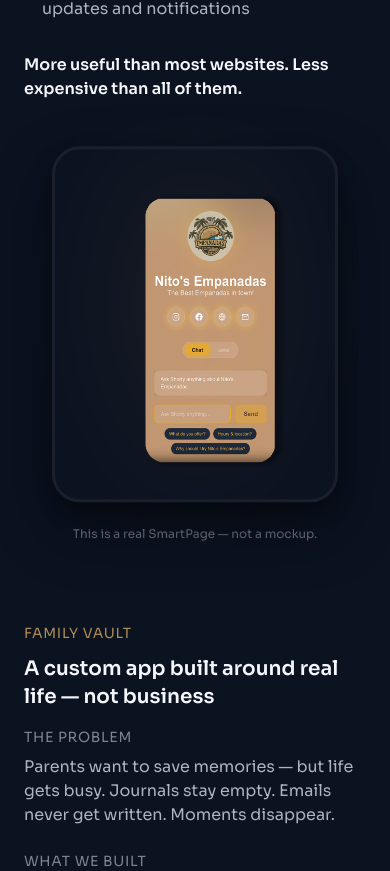
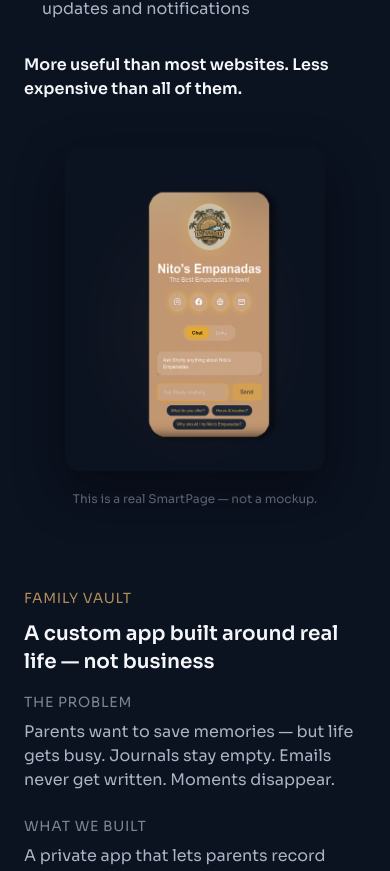
Before and after one commit to Dunzoai/shortlist-pass-hub, a Next.js app: page /digital in a window 390 px wide. Shown: the part 5638-6509 px from the top of the page. Built offline with nearby package versions, Linux system fonts and the light colour scheme.

Commit message:
Strip phone frame - just image with rounded corners and shadow

```diff
--- a/src/app/digital/page.tsx
+++ b/src/app/digital/page.tsx
@@ -778,20 +778,19 @@ function SmartPageModal({ isOpen, onClose }: { isOpen: boolean; onClose: () => v
 
 function SmartPagePreviewCard({ onOpen }: { onOpen: () => void }) {
   return (
-    <div className="relative flex flex-col items-center">
-      {/* Slow pulsing glow behind phone */}
+    <div className="relative inline-flex flex-col items-center">
+      {/* Slow pulsing glow behind image */}
       <motion.div
-        className="absolute inset-0 rounded-[2rem]"
+        className="absolute inset-0"
         style={{
-          background: "radial-gradient(ellipse at 50% 40%, rgba(180, 145, 85, 0.15) 0%, transparent 70%)",
-          filter: "blur(30px)",
-          transform: "scale(1.1)",
+          background: "radial-gradient(ellipse at 50% 50%, rgba(180, 145, 85, 0.2) 0%, transparent 60%)",
+          filter: "blur(40px)",
         }}
-        animate={{ opacity: [0.5, 0.8, 0.5] }}
+        animate={{ opacity: [0.4, 0.7, 0.4] }}
         transition={{ duration: 8, repeat: Infinity, ease: "easeInOut" }}
       />
 
-      {/* Phone container with gentle float */}
+      {/* Image with gentle float - no frame, just the image */}
       <motion.div
         className="relative cursor-pointer group"
         onClick={onOpen}
@@ -799,40 +798,30 @@ function SmartPagePreviewCard({ onOpen }: { onOpen: () => void }) {
         transition={{ duration: 4, repeat: Infinity, ease: "easeInOut" }}
         whileHover={{ scale: 1.02 }}
       >
-        {/* Tight phone frame - minimal bezel */}
-        <div
-          className="relative rounded-[1.75rem] overflow-hidden"
-          style={{
-            boxShadow: "0 25px 60px rgba(0, 0, 0, 0.4), 0 8px 20px rgba(0, 0, 0, 0.3)",
-            border: "3px solid #1a1f2e",
-          }}
-        >
-          {/* Screen content - the actual image */}
         <img
           src="/nitos-modal-mock.png"
           alt="Nito's Empanadas SmartPage"
-            className="block transition-all duration-300 group-hover:brightness-110"
-            style={{ width: "280px", height: "auto" }}
+          className="block rounded-2xl transition-all duration-300 group-hover:brightness-110"
+          style={{
+            width: "260px",
+            height: "auto",
+            boxShadow: "0 20px 50px rgba(0, 0, 0, 0.4)",
+          }}
         />
 
         {/* Hover overlay */}
-          <div className="absolute inset-0 bg-[#B08D57]/0 group-hover:bg-[#B08D57]/5 transition-all duration-300 flex items-center justify-center">
-            <motion.div
-              className="opacity-0 group-hover:opacity-100 transition-opacity duration-300 bg-[#0B1220]/80 backdrop-blur-sm px-4 py-2 rounded-full flex items-center gap-2"
-              initial={{ scale: 0.9 }}
-              whileHover={{ scale: 1 }}
-            >
+        <div className="absolute inset-0 rounded-2xl bg-[#B08D57]/0 group-hover:bg-[#B08D57]/10 transition-all duration-300 flex items-center justify-center">
+          <div className="opacity-0 group-hover:opacity-100 transition-opacity duration-300 bg-[#0B1220]/80 backdrop-blur-sm px-4 py-2 rounded-full flex items-center gap-2">
             <span className="text-sm text-[#F4F6FA] font-medium">Tap to explore</span>
             <svg className="w-4 h-4 text-[#B08D57]" viewBox="0 0 24 24" fill="none" stroke="currentColor" strokeWidth="2" strokeLinecap="round" strokeLinejoin="round">
               <path d="M5 12h14M12 5l7 7-7 7" />
             </svg>
-            </motion.div>
           </div>
         </div>
       </motion.div>
 
       {/* Caption */}
-      <p className="mt-5 text-[12px] text-[#A9B4C4]/60 text-center">
+      <p className="mt-4 text-[12px] text-[#A9B4C4]/60 text-center">
         This is a real SmartPage — not a mockup.
       </p>
     </div>
```
Lines whose indentation alone changed are shown as unchanged.
